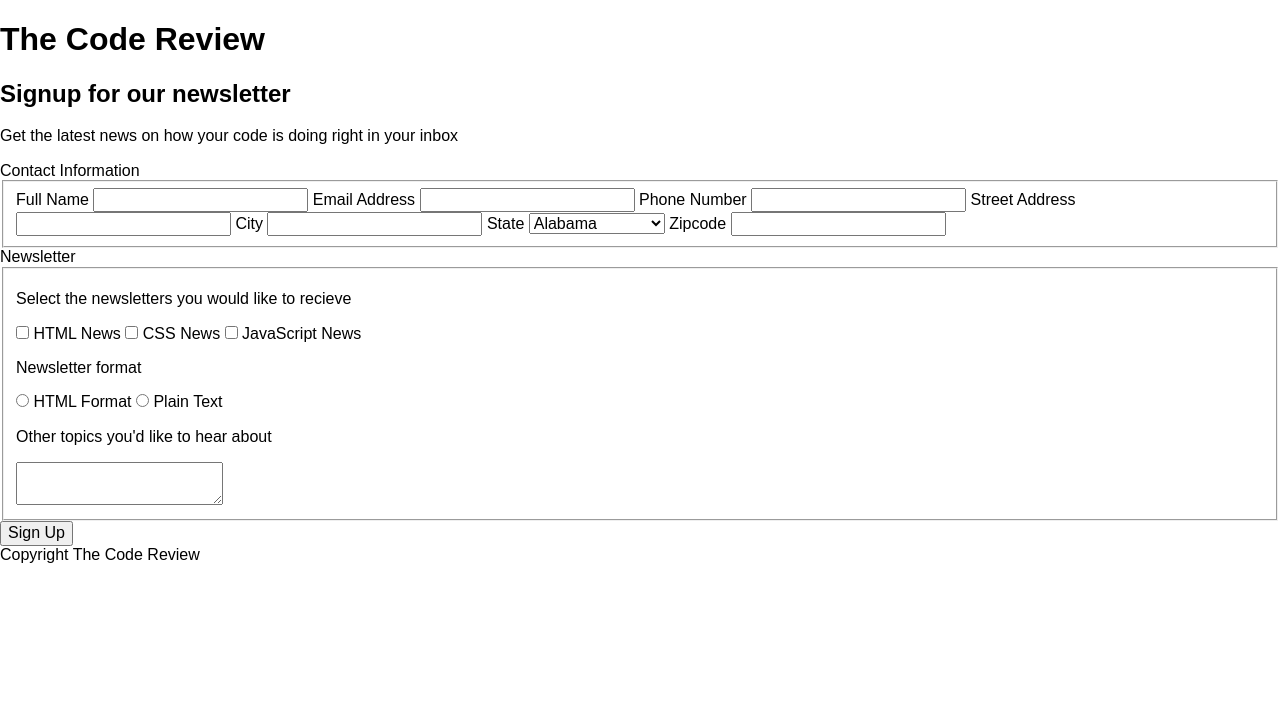
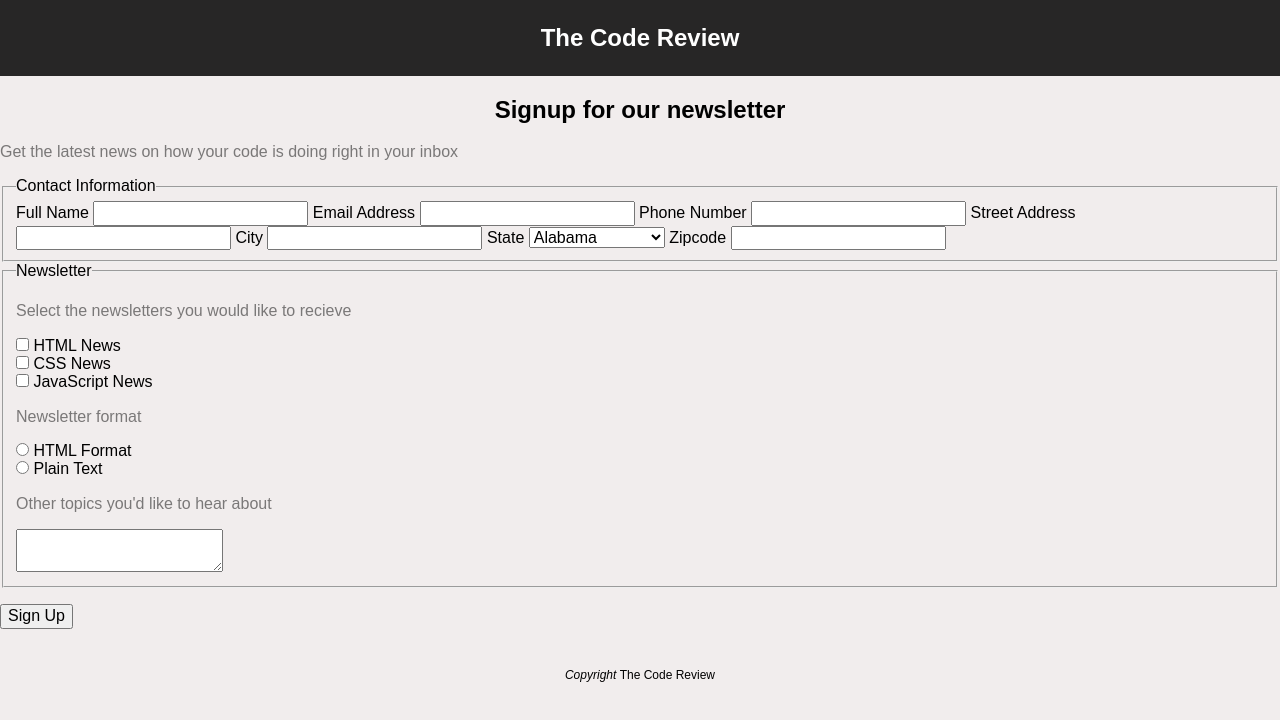
Before and after one commit to JacobDodge/Tech-Degree-Project-3, a plain HTML site: page index.html in a window 1280 px wide. Drawn offline with Linux system fonts and the light colour scheme.

Commit message:
Added header,body, and footer styles.

```diff
--- a/index.html
+++ b/index.html
@@ -21,9 +21,10 @@
             <form action="index.html" method="post">
 
 
-                <legend>Contact Information</legend>
+
 
                 <fieldset>
+                    <legend>Contact Information</legend>
 
                     <label for="name">Full Name</label>
                     <input type="text" id="name" name="user_name">
@@ -101,26 +102,27 @@
 
                 </fieldset>
 
-                <legend>Newsletter</legend>
+
 
                 <fieldset>
+                    <legend>Newsletter</legend>
                     <p>Select the newsletters you would like to recieve</p>
 
                     <input type="checkbox" id="html-news" name="html_news">
                     <label for="html-news">HTML News</label>
-
+                    <br>
                     <input type="checkbox" id="css-news" name="html_news">
                     <label for="css-news">CSS News</label>
-
+                    <br>
                     <input type="checkbox" id="javascript-news" name="javascript_news">
                     <label for="javascript-news">JavaScript News</label>
 
                     <p>Newsletter format</p>
 
-                    <input type="radio" id="html-format" name="html_format" value="html-format">
+                    <input type="radio" id="html-format" name="format" value="html-format">
                     <label for="html-format">HTML Format</label>
-
-                    <input type="radio" id="plain-text" name="plain_text" value="plain-text">
+                    <br>
+                    <input type="radio" id="plain-text" name="format" value="plain-text">
                     <label for="plain-text">Plain Text</label>
 
                     <p>Other topics you'd like to hear about</p>
--- a/style.css
+++ b/style.css
@@ -2,15 +2,50 @@
 box-sizing: border-box;
 }
 
+/* General Styles */
+
 body {
     font-family: 'Merriweather', serif;
     font-family: 'Montserrat', sans-serif;
+    background-color: rgb(241, 237, 237);
 }
 
+header {
+    text-align: center;
+    background-color: rgb(39, 38, 38);
+    color: #fff;
 
+}
 
+h1 {
+    margin-top: 0;
+    padding: 1em;
+    font-size: 1.5em;
+}
 
+h2 {
+    text-align: center;;
+}
 
+p {
+
+    color: rgb(122, 120, 120);
+}
+
+#btn {
+    margin: 1em auto;
+
+}
+
+footer {
+    font-size: .75em;
+    text-align: center;
+    padding: 2em;
+}
+
+.copyright {
+    font-style: italic;
+}
 
 
 
```
